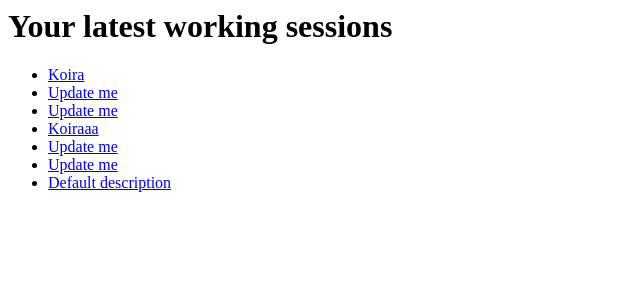
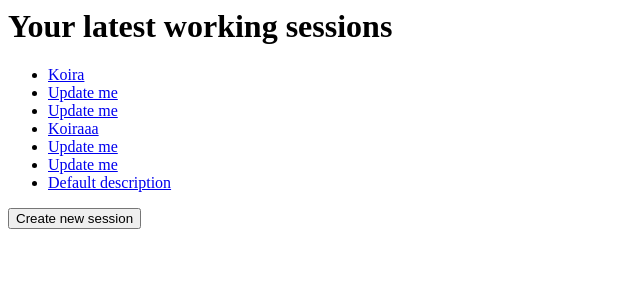
Before and after one commit to UMTti/eedit, a Django app: page /eedith/ in a window 1280 px wide. Shown: the top 300 px of the page, without its empty margins (0-640 px from the left). Run offline with Django 3.2, Linux system fonts and the light colour scheme; data comes from the database, SQL or seed files in the repository; both versions use the stored data as it was after the commit; parts of the project's set-up code (start-up, migrations or seed data) failed here and were passed over; some libraries are stand-ins or nearby versions.

Commit message:
create new session

```diff
--- a/eedith/templates/sessions/detail.html
+++ b/eedith/templates/sessions/detail.html
@@ -1,4 +1,7 @@
+
+
 <h1>{{ session.description }}</h1>
+<h1>{{ session.pub_date }}</h1>
 
 {% if error_message %}<p><strong>{{ error_message }}</strong></p>{% endif %}
 
--- a/eedith/templates/sessions/index.html
+++ b/eedith/templates/sessions/index.html
@@ -1,3 +1,8 @@
+<script type="text/javascript" src="http://www.google.com/jsapi"></script>
+<script type="text/javascript">
+  google.load("jquery", "1.4");
+</script>
+
 <h1> Your latest working sessions </h1>
 {% if sessions_list %}
     <ul>
@@ -8,3 +13,12 @@
 {% else %}
     <p>No sessions exist :)</p>
 {% endif %}
+
+<form action="{% url 'sessions:create_session' %}" method="get">
+   <input type="submit" value="Create new session" />
+</form>
+
+
+<script>
+
+</script>
--- a/eedith/urls.py
+++ b/eedith/urls.py
@@ -7,4 +7,5 @@ urlpatterns = patterns('',
     # ex: /sessions/5/
     url(r'^(?P<session_id>\d+)/$', views.detail, name='detail'),
     url(r'^(?P<session_id>\d+)/update_description/$', views.update_description, name='update_description'),
+    url(r'create_session/', views.create_session, name="create_session"),
 )
--- a/eedith/views.py
+++ b/eedith/views.py
@@ -4,6 +4,7 @@ from eedith.models import Session
 from django.template import RequestContext, loader
 from django.http import Http404
 from django.core.urlresolvers import reverse
+from django.utils import timezone
 
 # Create your views here.
 
@@ -25,3 +26,10 @@ def update_description(request, session_id):
     return render(request, 'sessions/index.html', {
         'sessions_list': Session.objects.all(),
     })
+
+def create_session(request):
+	new = Session(description="Default description", pub_date=timezone.now())
+	new.save()
+	return render(request, 'sessions/index.html', {
+        'sessions_list': Session.objects.all(),
+    })
```
Also changed, not shown: db.sqlite3, 2 other files.
